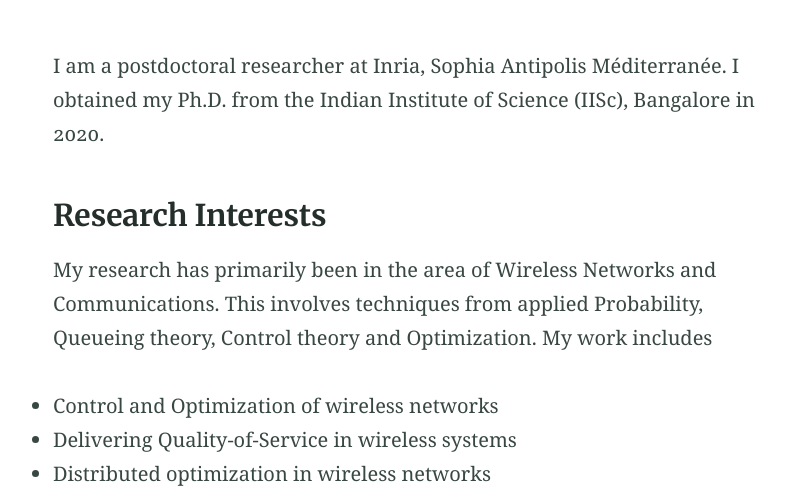
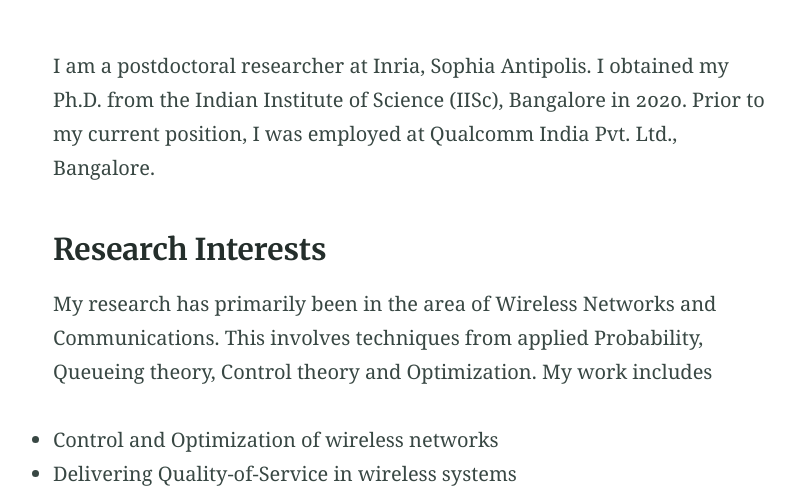
Before and after one commit to ashokkri/ashokkri.github.io, a Jekyll site: the page built from index.md, in a window 1280 px wide and 900 px high, cut to the strip 412-900 px from the top of the window. Shown: the whole strip, without its empty margins (230-1025 px from the left). Built offline with Jekyll 4.4.1, drawn with Linux system fonts in a browser that asks for light colours.

Commit message:
Update index.md

```diff
--- a/index.md
+++ b/index.md
@@ -8,7 +8,7 @@ feature_image: "https://picsum.photos/1300/400?image=989"
 ---
 
 
-I am a postdoctoral researcher at Inria, Sophia Antipolis Méditerranée. I obtained my Ph.D. from the Indian Institute of Science (IISc), Bangalore in 2020.
+I am a postdoctoral researcher at Inria, Sophia Antipolis. I obtained my Ph.D. from the Indian Institute of Science (IISc), Bangalore in 2020. Prior to my current position, I was employed at Qualcomm India Pvt. Ltd., Bangalore.
 
 ### Research Interests
 
```
